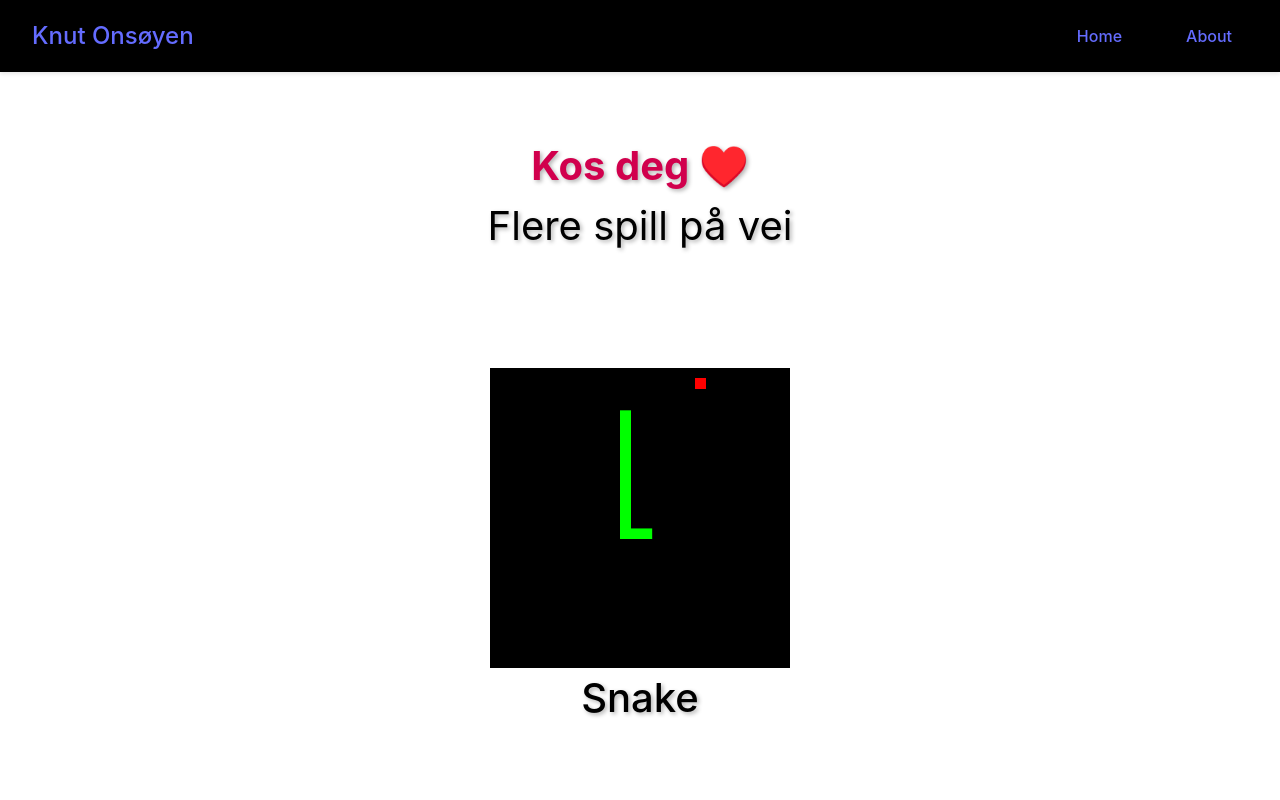
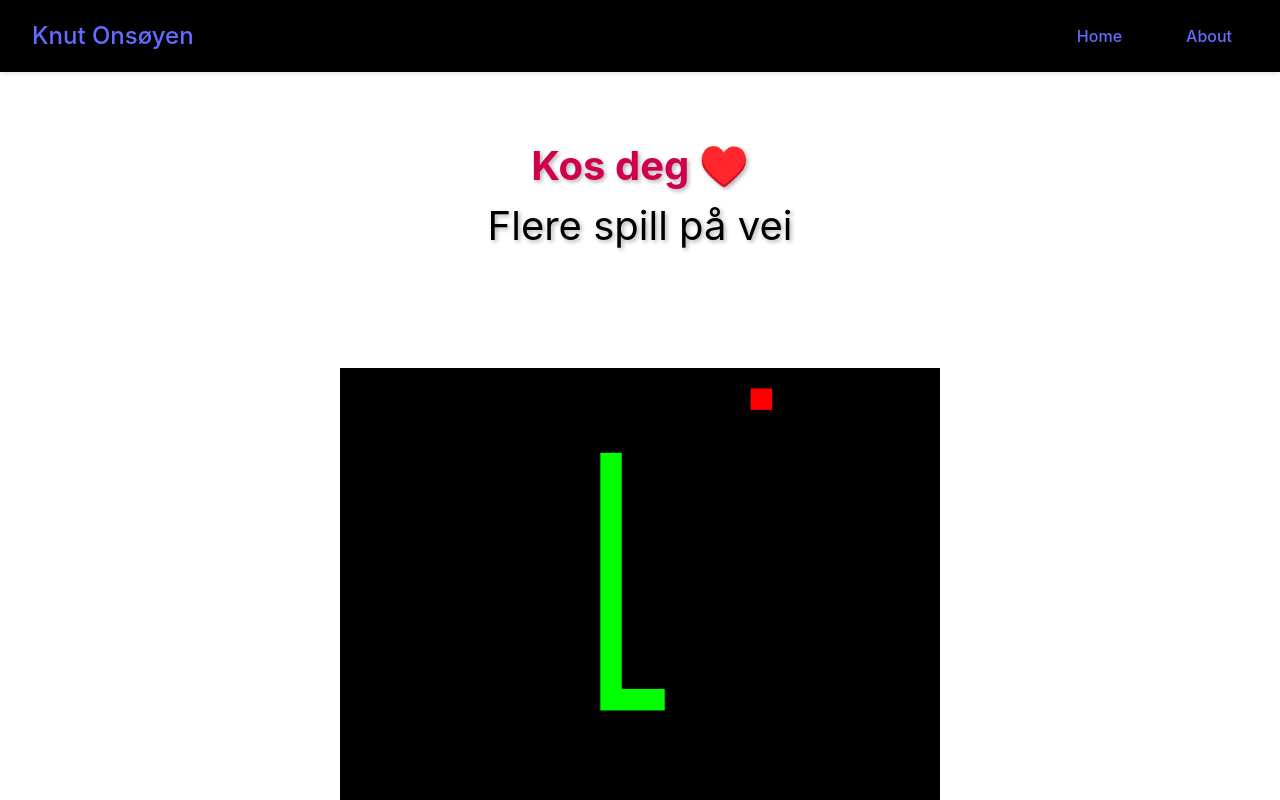
Before and after one commit to Knut1999/React1, a React (Vite) app: page /Games in a window 1280 px wide. Shown: the top 800 px of the page. Built offline with nearby package versions, Linux system fonts and the light colour scheme.

Commit message:
new game

```diff
--- a/src/css/Games.css
+++ b/src/css/Games.css
@@ -46,7 +46,7 @@
 
 
 .game-preview {
-  width: 300px;
+  width: 600px;
   height: auto;
   aspect-ratio: 1 / 1; /* kvadratisk */
   object-fit: cover;
```
